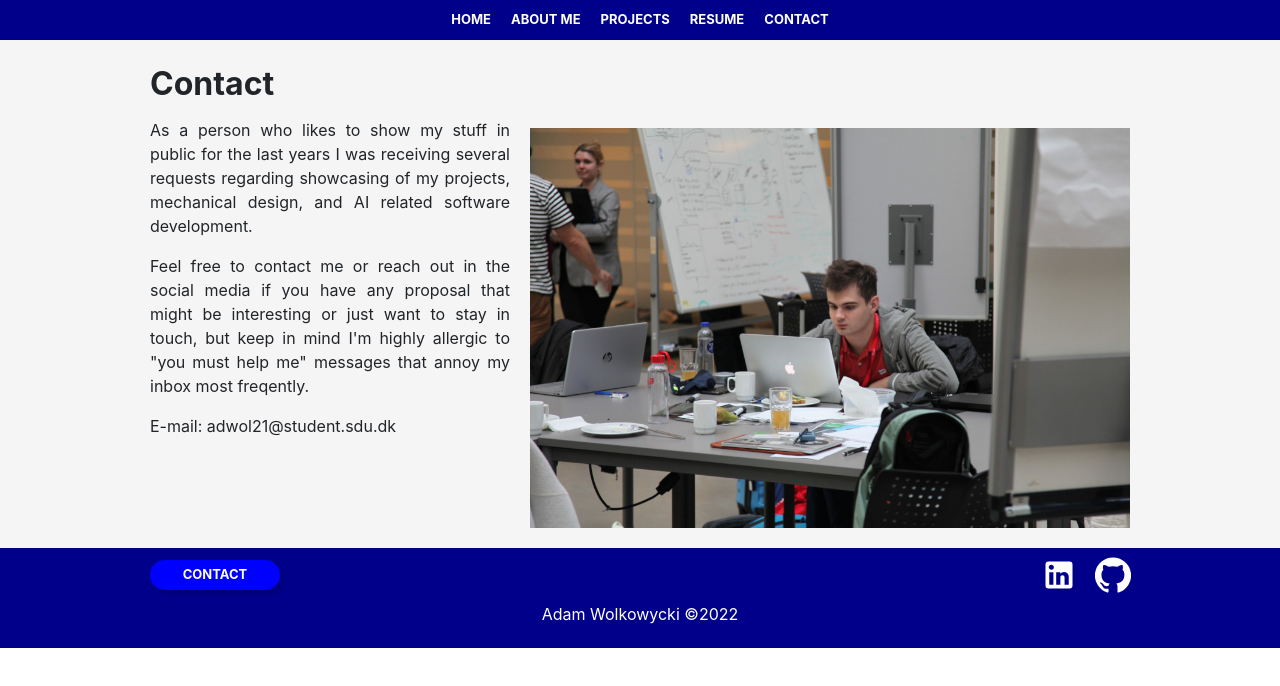
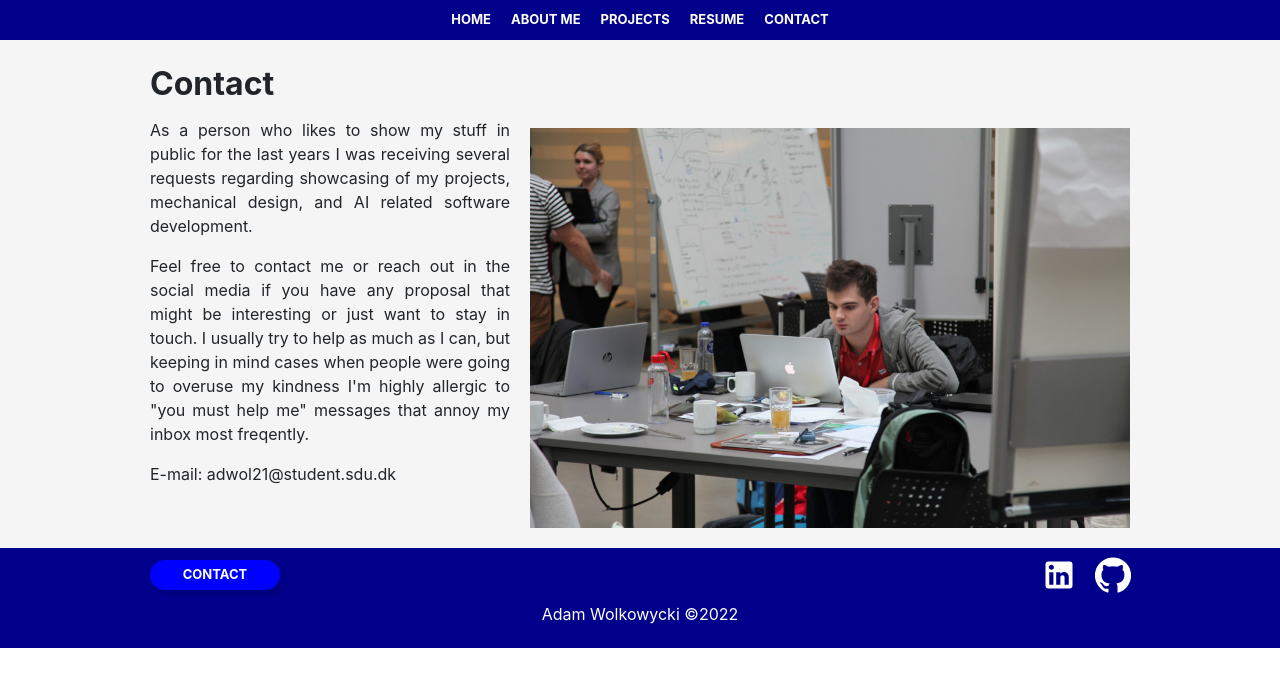
Before and after one commit to PsorTheDoctor/portfolio, a React (Create React App) app: page /contact in a window 1280 px wide. Shown: the top 686 px of the page. Built offline with nearby package versions, Linux system fonts and the light colour scheme.

Commit message:
contact tab

```diff
--- a/src/components/page/Contact.tsx
+++ b/src/components/page/Contact.tsx
@@ -43,8 +43,9 @@ export const Contact = () => (
       showcasing of my projects, mechanical design, and AI related software development.</p>
 
       <p>Feel free to contact me or reach out in the social media
-      if you have any proposal that might be interesting or just want to stay in touch,
-      but keep in mind I'm highly allergic to "you must help me" messages
+      if you have any proposal that might be interesting or just want to stay in touch.
+      I usually try to help as much as I can, but keeping in mind cases when people were going to
+      overuse my kindness I'm highly allergic to "you must help me" messages
       that annoy my inbox most freqently.</p>
       <p>E-mail: adwol21@student.sdu.dk</p>
       </Column>
```
